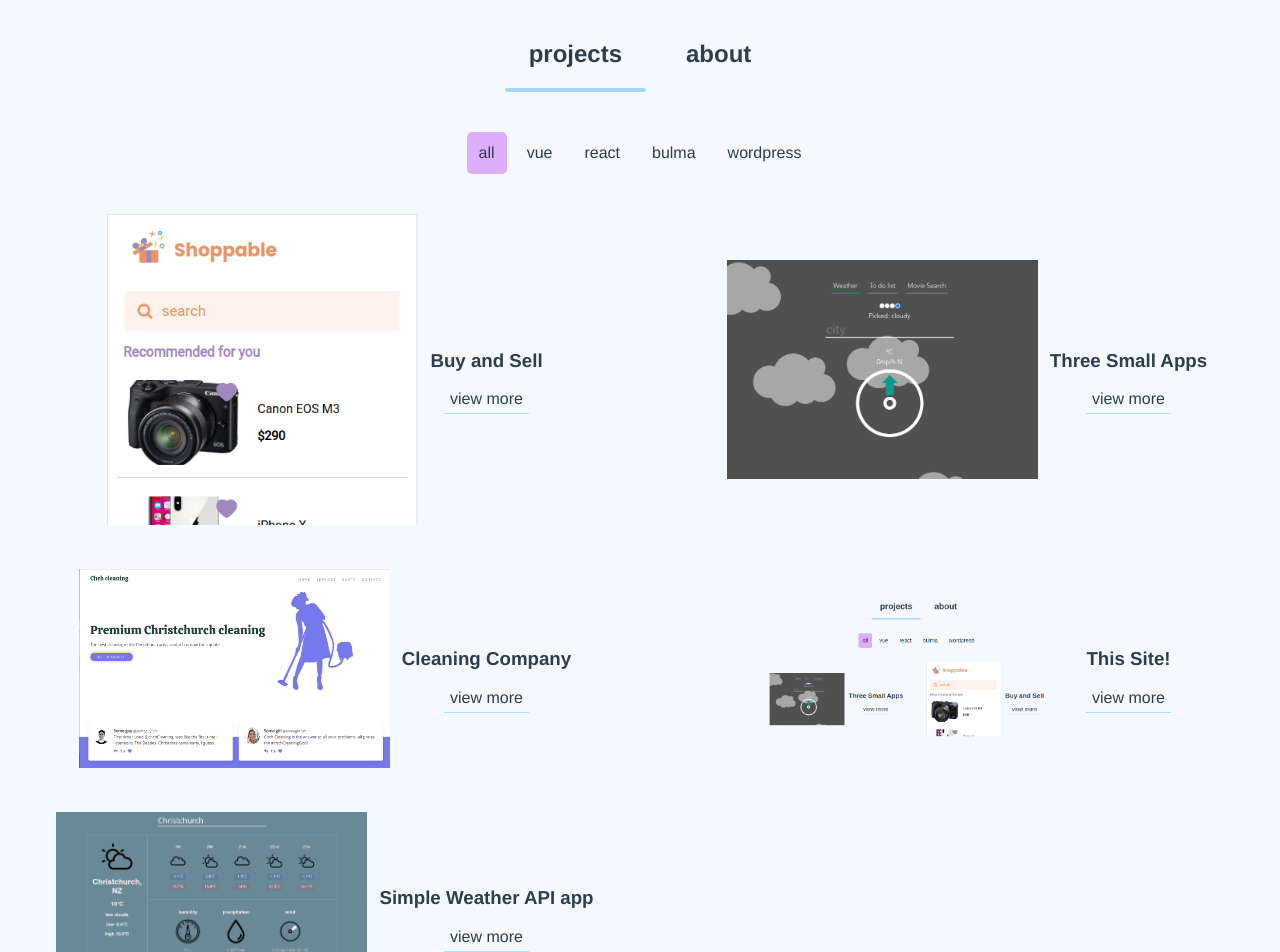
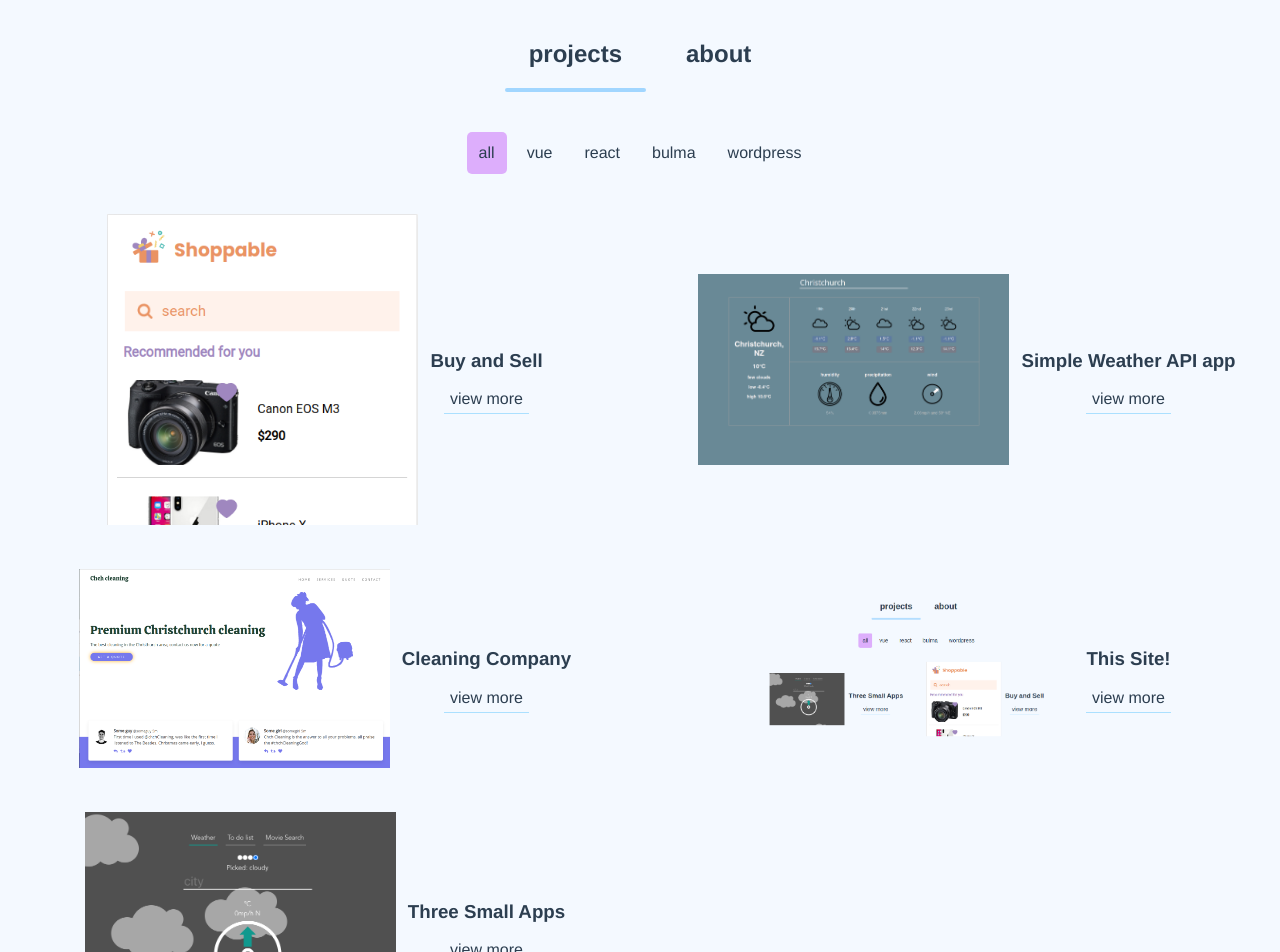
Before and after one commit to gjennison/updated-vue-portfolio, a Vue app: page / in a window 1280 px wide. Shown: the top 952 px of the page. Built offline with nearby package versions, Linux system fonts and the light colour scheme.

Commit message:
changed order

```diff
--- a/src/components/Projects.vue
+++ b/src/components/Projects.vue
@@ -1,11 +1,11 @@
 <template>
   <div class="projects">
       <Project category="react" v-show="react" :info="reactSummative"/>
-      <Project category="vue" v-show="vue" :info="vueProjects"/>
+      <Project category="vue" v-show="vue" :info="weather"/>
       <!-- <Project category="wordpress" v-show="wordpress" :info="vueProjects"/> -->
       <Project category="bulma" v-show="bulma" :info="cleaningCompany"/>
       <Project category="vue" v-show="vue" :info="portfolio"/>
-      <Project category="vue" v-show="vue" :info="weather"/>
+      <Project category="vue" v-show="vue" :info="vueProjects"/>
   </div>
 </template>
 
```
